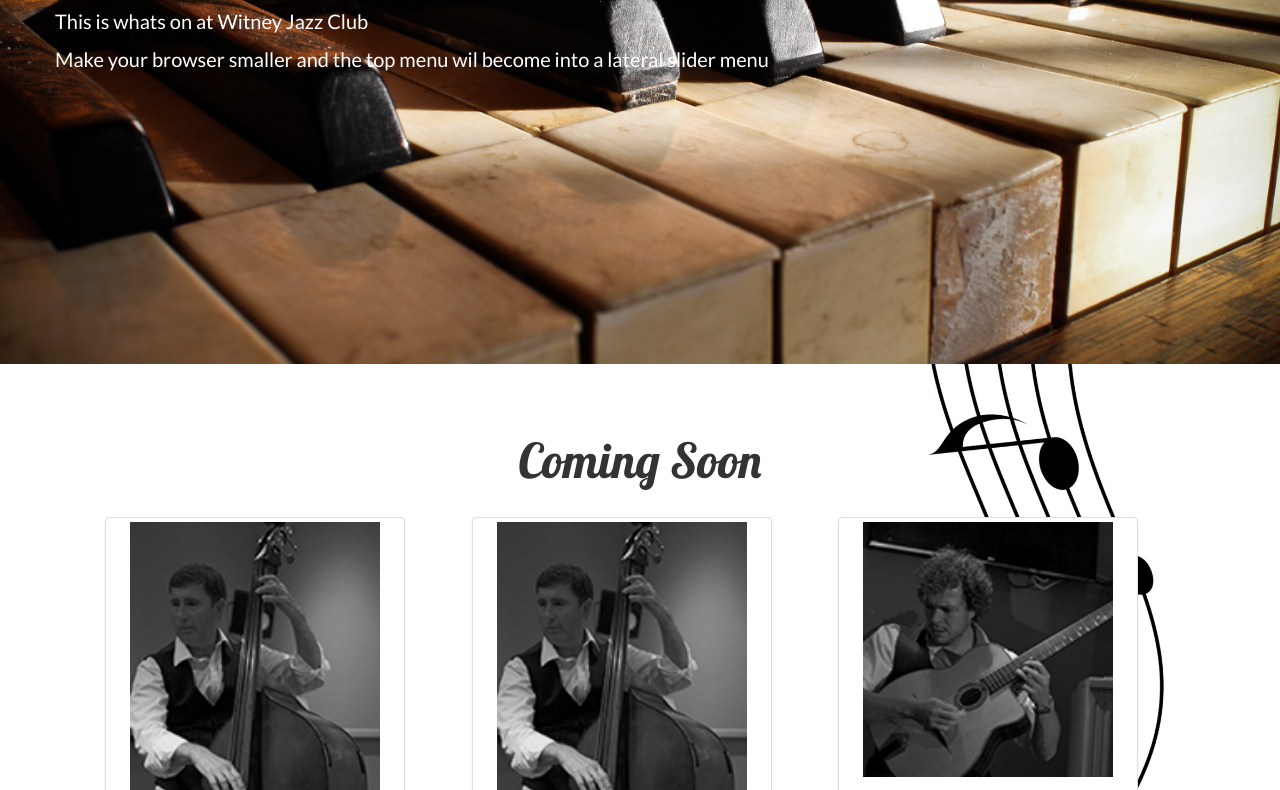
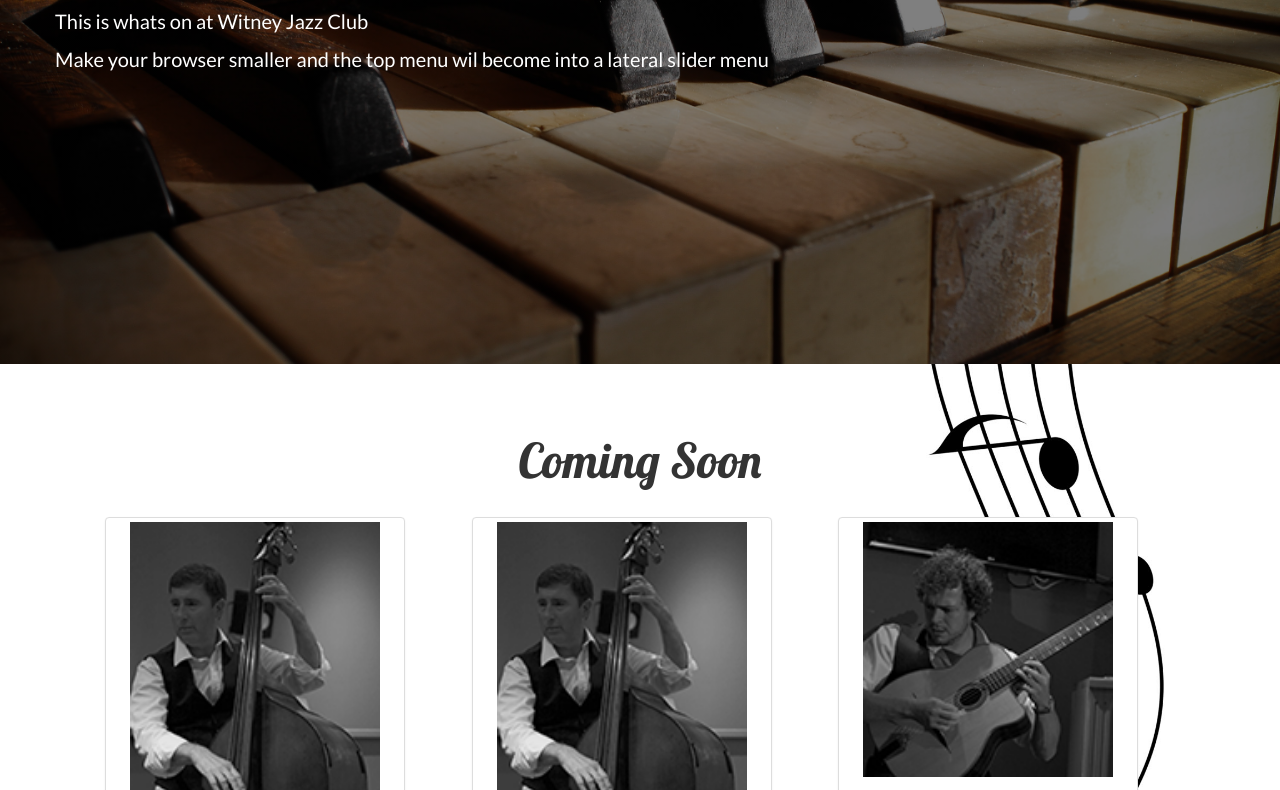
Before and after one commit to Davidholder1986/Witney-Jazz-Website, a plain HTML site: page index.html in a window 1280 px wide. Shown: the part 286-1076 px from the top of the page. Drawn offline with nearby package versions, Linux system fonts and the light colour scheme.

Commit message:
css update

```diff
--- a/css/main.css
+++ b/css/main.css
@@ -144,7 +144,7 @@ body {
 /* Welcome Row CSS */
 
 .welcome-row-pic-index {
-    background-image: url("../img/Jazz Background Two.jpg");
+    background: linear-gradient(rgba(0, 0, 0, 0.5), rgba(0, 0, 0, 0.5)), url("../img/Jazz Background Two.jpg");
     background-repeat: no-repeat;
     background-attachment: fixed;
     -webkit-background-size: cover;
```
